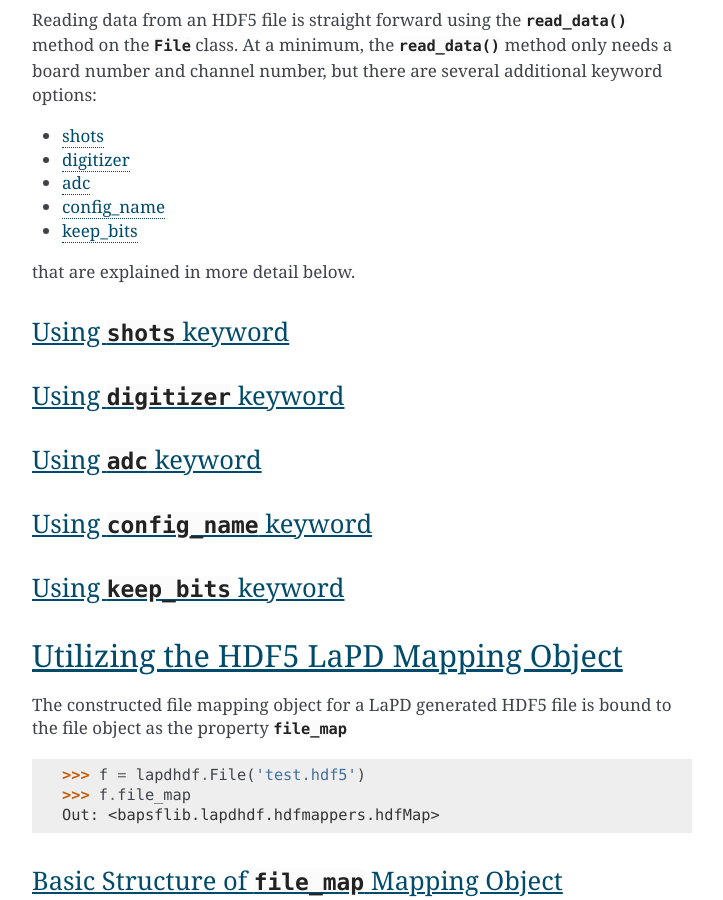
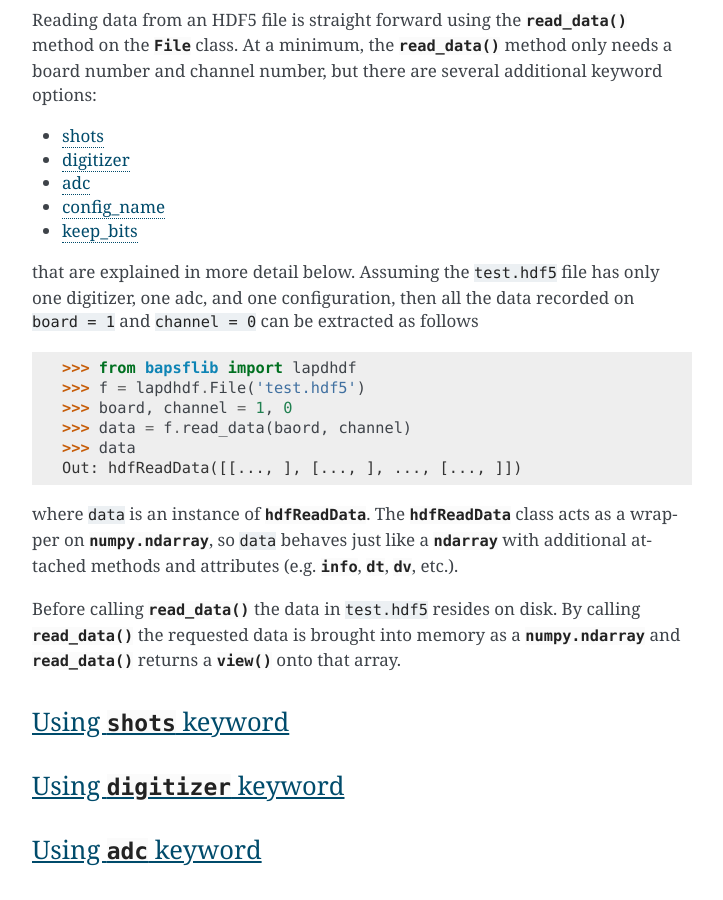
Before and after one commit to BaPSF/bapsflib, a Sphinx documentation site: the page built from docs/howtos/main.rst, in a window 1280 px wide and 900 px high, scrolled down 1165 px. Shown: the whole window, without its empty margins (388-1111 px from the left). Built offline with Sphinx 7.4.7, drawn with Linux system fonts in a browser that asks for light colours; some of the changed text lies outside the part shown.

Commit message:
add sphinx documentation

```diff
--- a/docs/howtos/openfile.rst
+++ b/docs/howtos/openfile.rst
@@ -3,7 +3,7 @@ class is done in the same manner as :py:class:`h5py.File`, since
 :py:class:`~bapsflib.lapdhdf.files.File` acts as a wrapper around
 :py:class:`h5py.File`.  :py:class:`~bapsflib.lapdhdf.files.File` adds
 methods and attributes specifically for manipulating data from the Large
-Plasma Device (LaPD), as well as, opening the HDF5 file in 'read-only'
+Plasma Device (LaPD), as well as, opening the HDF5 file as 'read-only'
 by default.
 
 To open a LaPD generated HDF5 file
--- a/docs/howtos/readdata.rst
+++ b/docs/howtos/readdata.rst
@@ -11,7 +11,31 @@ options:
 * :ref:`config_name <read_w_config_name>`
 * :ref:`keep_bits <read_w_keep_bits>`
 
-that are explained in more detail below.
+that are explained in more detail below.  Assuming the :file:`test.hdf5`
+file has only one digitizer, one adc, and one configuration, then all
+the data recorded on :code:`board = 1` and :code:`channel = 0` can be
+extracted as follows
+
+    >>> from bapsflib import lapdhdf
+    >>> f = lapdhdf.File('test.hdf5')
+    >>> board, channel = 1, 0
+    >>> data = f.read_data(baord, channel)
+    >>> data
+    Out: hdfReadData([[..., ], [..., ], ..., [..., ]])
+
+where :code:`data` is an instance of
+:class:`~bapsflib.lapdhdf.hdfreaddata.hdfReadData`.  The
+:class:`~bapsflib.lapdhdf.hdfreaddata.hdfReadData` class acts as a
+wrapper on :class:`numpy.ndarray`, so :code:`data` behaves just like a
+:class:`ndarray` with additional attached methods and attributes (e.g.
+:attr:`info`, :attr:`dt`, :attr:`dv`, etc.).
+
+Before calling :meth:`~bapsflib.lapdhdf.files.File.read_data` the data
+in :file:`test.hdf5` resides on disk.  By calling
+:meth:`~bapsflib.lapdhdf.files.File.read_data` the requested data is
+brought into memory as a :class:`numpy.ndarray` and
+:meth:`~bapsflib.lapdhdf.files.File.read_data` returns a :meth:`view`
+onto that array.
 
 .. _read_w_shots:
 
```
